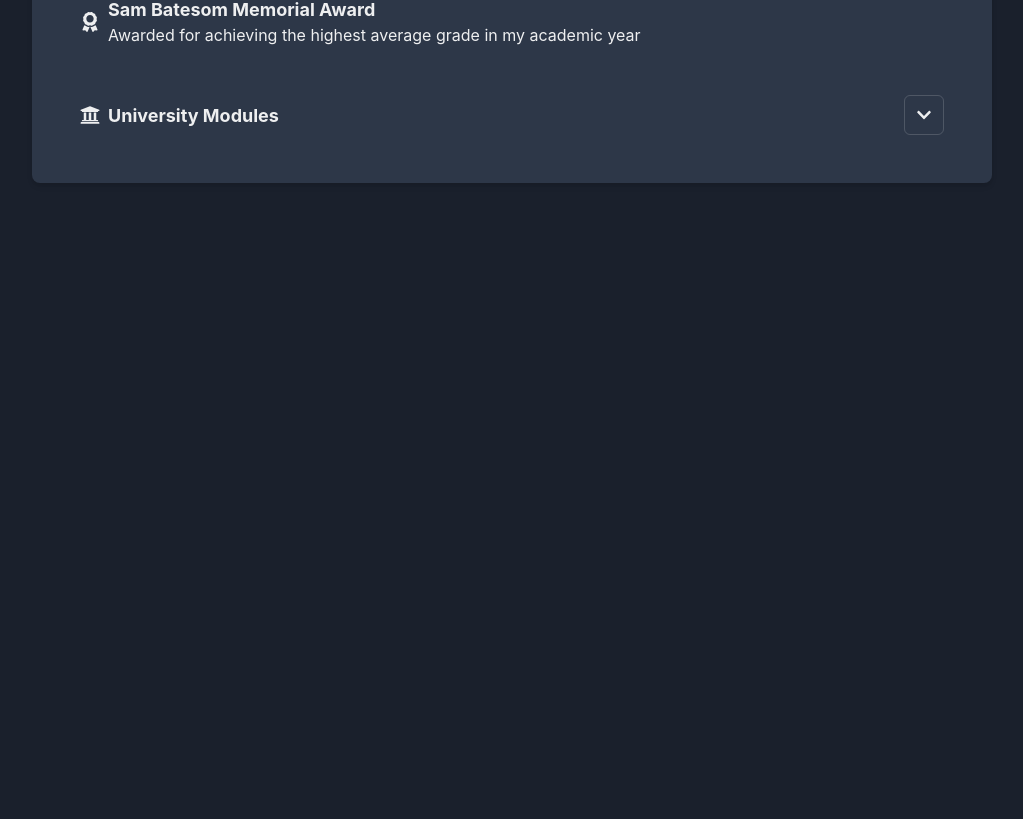
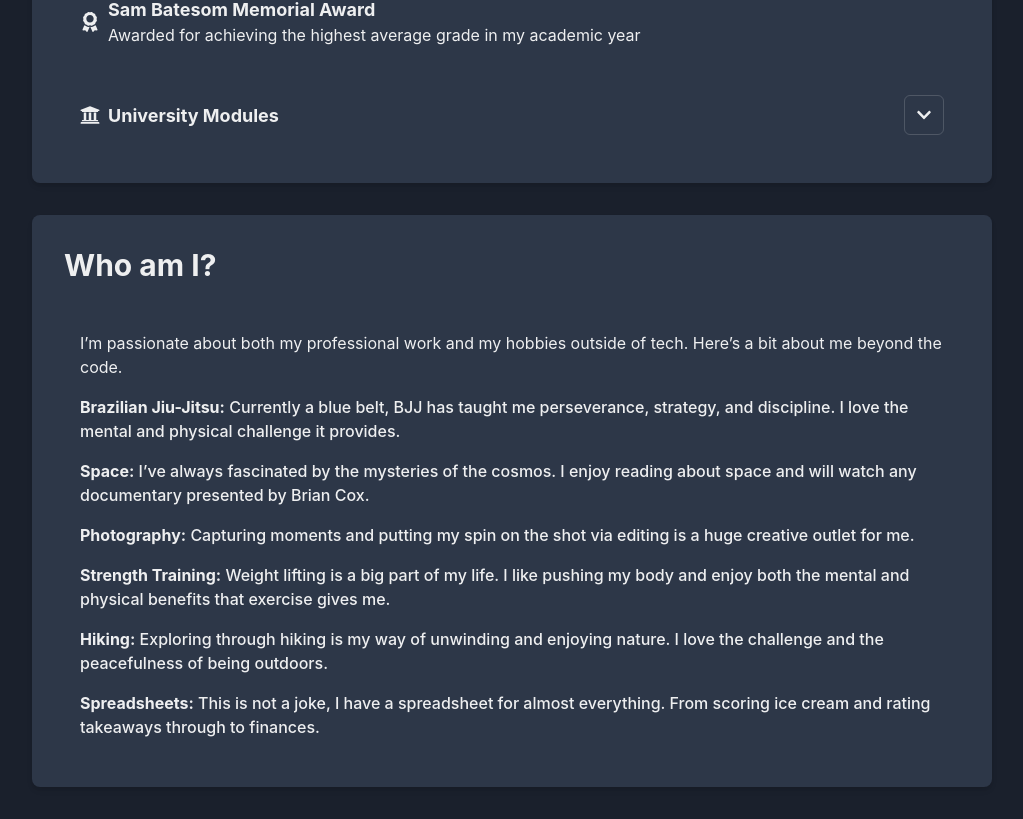
Before and after one commit to jamiebenstead/online-resume, a React (Create React App) app: page / in a window 1280 px wide. Shown: the part 1671-2490 px from the top of the page, without its empty margins (128-1151 px from the left). Before the commit the page ends 1886 px from the top, so only its background shows below. Built offline with nearby package versions, Linux system fonts and the light colour scheme.

Commit message:
Create about me section

```diff
--- a/src/App.tsx
+++ b/src/App.tsx
@@ -4,6 +4,7 @@ import { Container } from "@chakra-ui/react";
 import SkillsAndQualifications from "./components/SkillsAndQualifications";
 import WorkHistory from "./components/WorkHistory";
 import Eduction from "./components/Eduction";
+import AboutMe from "./components/AboutMe";
 
 function App() {
   return (
@@ -12,6 +13,7 @@ function App() {
       <SkillsAndQualifications />
       <WorkHistory />
       <Eduction />
+      <AboutMe />
     </Container>
   );
 }
--- /dev/null
+++ b/src/components/AboutMe.tsx
@@ -0,0 +1,42 @@
+import { Box, Flex, List, ListItem, Text, VStack } from "@chakra-ui/react";
+import { useBgColor } from "../utils/themeUtils";
+import { aboutMeData } from "../data/aboutMeData";
+import SectionHeader from "./SectionHeader";
+
+const AboutMe = () => {
+  const bgColor = useBgColor();
+
+  return (
+    <Box
+      as="section"
+      padding="8"
+      bg={bgColor}
+      borderRadius="lg"
+      boxShadow="md"
+      maxW="container.lg"
+      mx="auto"
+      my="8"
+    >
+      <SectionHeader title={"Who am I?"} />
+      <Flex paddingTop="4">
+        <VStack padding="4">
+          <Text>
+            I’m passionate about both my professional work and my hobbies
+            outside of tech. Here’s a bit about me beyond the code.
+          </Text>
+          <List spacing="4" paddingTop="2">
+            {aboutMeData.map((hobby, idx) => (
+              <ListItem key={idx} fontSize="sm">
+                <Text fontSize="md" fontWeight="medium">
+                  <Box as="b">{hobby.heading}:</Box> {hobby.description}
+                </Text>
+              </ListItem>
+            ))}
+          </List>
+        </VStack>
+      </Flex>
+    </Box>
+  );
+};
+
+export default AboutMe;
--- /dev/null
+++ b/src/data/aboutMeData.ts
@@ -0,0 +1,37 @@
+export interface Hobby {
+  heading: string;
+  description: string;
+}
+
+export const aboutMeData: Hobby[] = [
+  {
+    heading: "Brazilian Jiu-Jitsu",
+    description:
+      "Currently a blue belt, BJJ has          taught me perseverance, strategy, and discipline. I love the mental and physical challenge it provides.",
+  },
+  {
+    heading: "Space",
+    description:
+      "I’ve always fascinated by the mysteries of the cosmos. I enjoy reading about space and will watch any documentary presented by Brian Cox.",
+  },
+  {
+    heading: "Photography",
+    description:
+      "Capturing moments and putting my spin on the shot via editing is a huge creative outlet for me.",
+  },
+  {
+    heading: "Strength Training",
+    description:
+      "Weight lifting is a big part of my life. I like pushing my body and enjoy both the mental and physical benefits that exercise gives me.",
+  },
+  {
+    heading: "Hiking",
+    description:
+      "Exploring through hiking is my way of unwinding and enjoying nature. I love the challenge and the peacefulness of being outdoors.",
+  },
+  {
+    heading: "Spreadsheets",
+    description:
+      "This is not a joke, I have a spreadsheet for almost everything. From scoring ice cream and rating takeaways through to finances.",
+  },
+];
```
